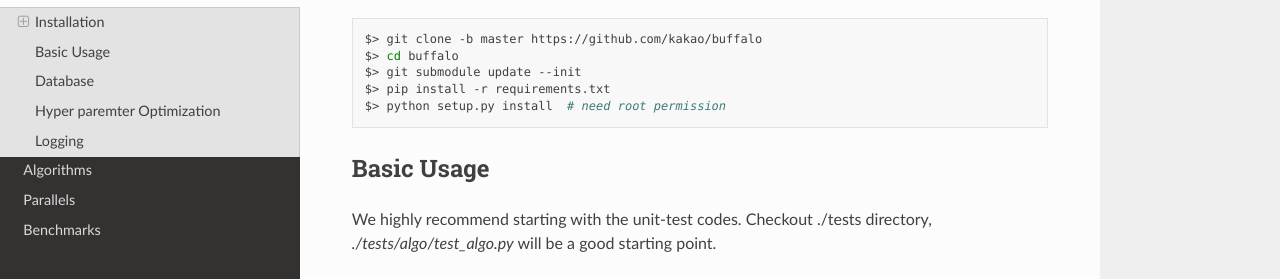
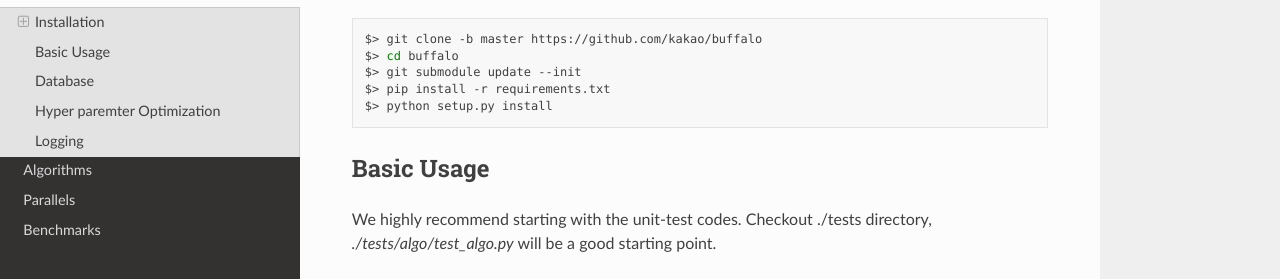
Before and after one commit to kakao/buffalo, a Sphinx documentation site: the page built from docs/intro.rst, in a window 1280 px wide and 900 px high, scrolled down 857 px. Shown: the part 161-440 px from the top of the window. Built offline with Sphinx 7.4.7 and the Read the Docs theme 2.0.0, drawn with Linux system fonts in a browser that asks for light colours.

Commit message:
update docs

```diff
--- a/docs/intro.rst
+++ b/docs/intro.rst
@@ -40,7 +40,7 @@ From source code
     $> cd buffalo
     $> git submodule update --init
     $> pip install -r requirements.txt
-    $> python setup.py install  # need root permission
+    $> python setup.py install
 
 
 Basic Usage
```
